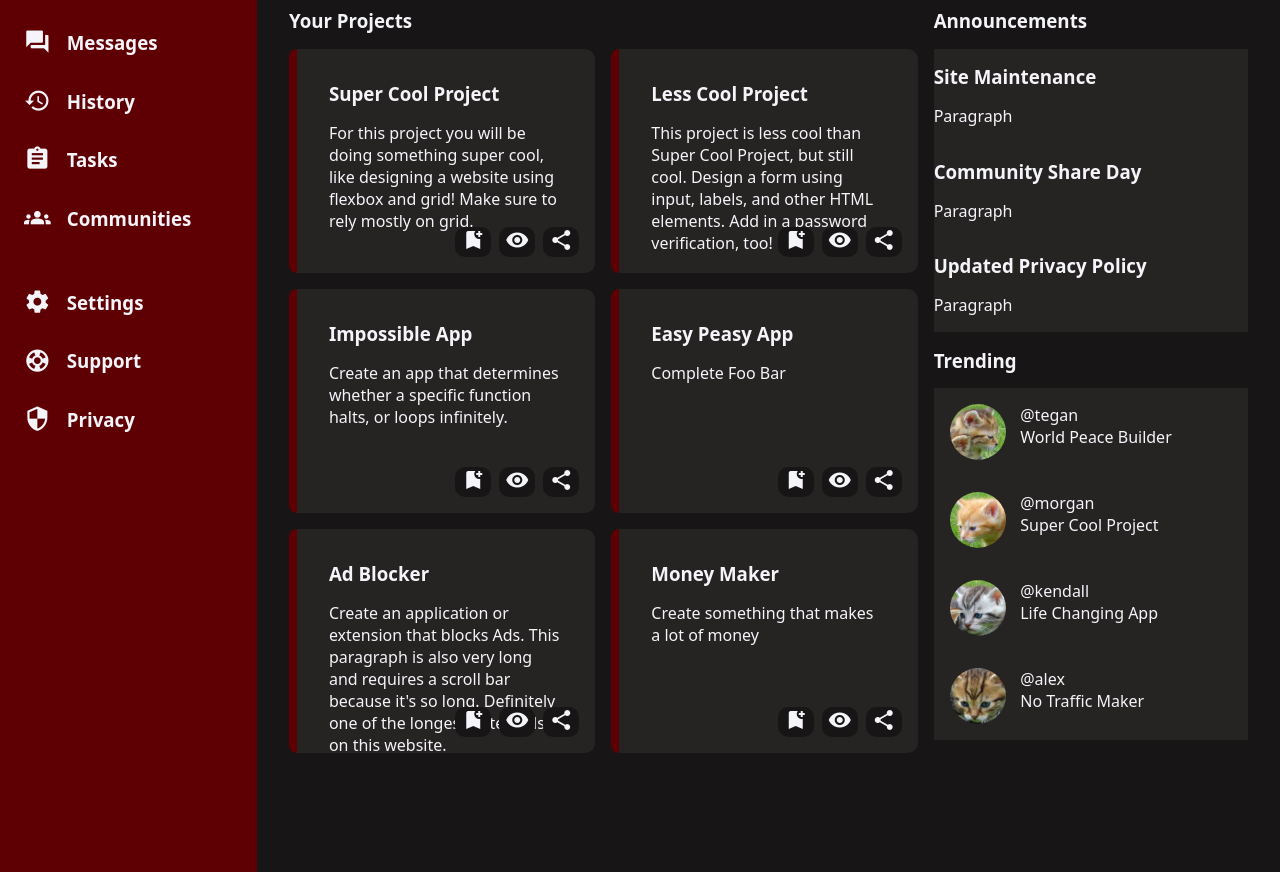
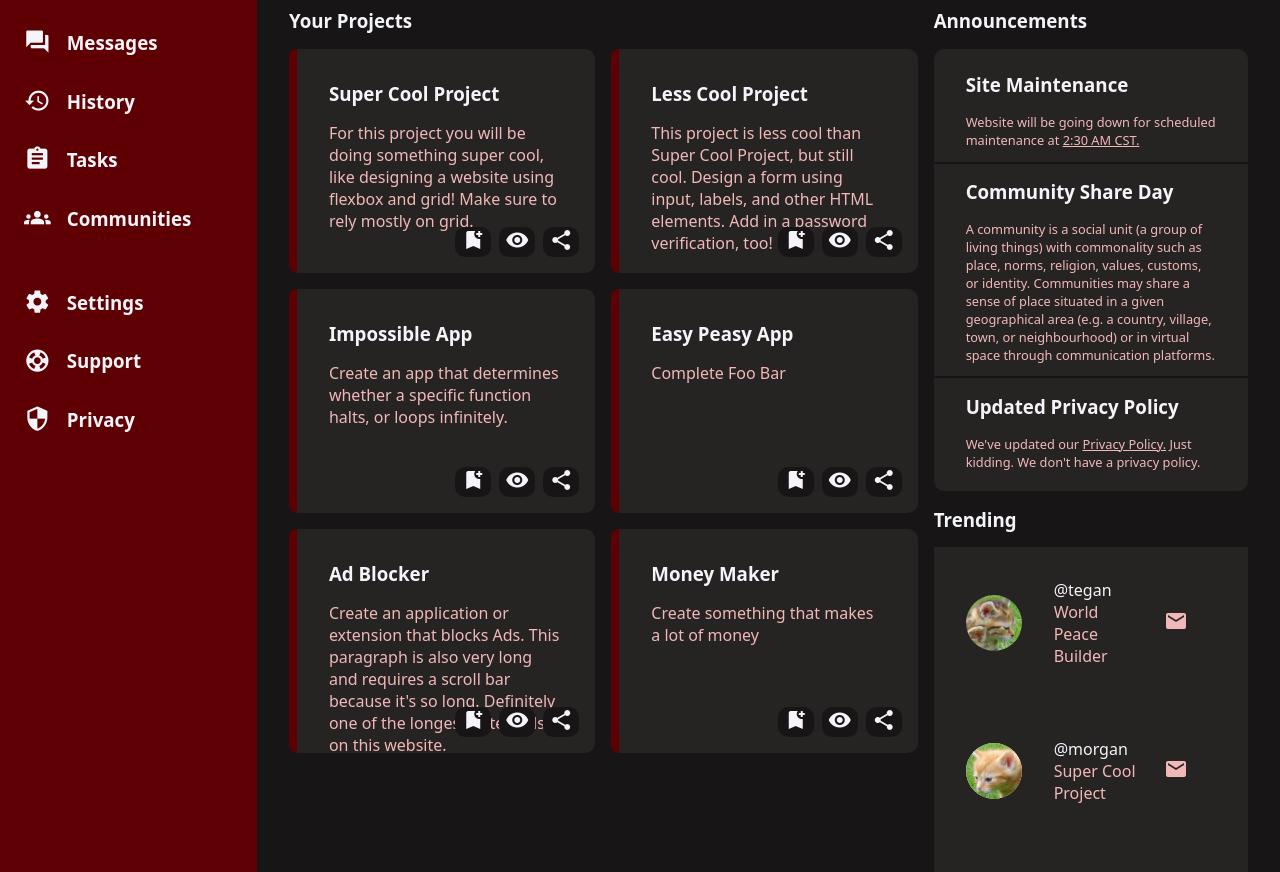
Before and after one commit to nathank07/odin-admin-dashboard, a plain HTML site: page index.html in a window 1280 px wide. Shown: the part 207-1079 px from the top of the page. Drawn offline with Linux system fonts and the light colour scheme.

Commit message:
Finished for now

```diff
--- a/index.html
+++ b/index.html
@@ -184,15 +184,17 @@
                     <div class="boxes">
                         <div class="box">
                             <h2>Site Maintenance</h2>
-                            <p>Paragraph</p>
+                            <p>Website will be going down for scheduled maintenance at <a href="https://www.google.com/search?q=2%3A30+AM+CST">2:30 AM CST.</a></p>
                         </div>
+                        <div class="line"></div>
                         <div class="box">
                             <h2>Community Share Day</h2>
-                            <p>Paragraph</p>
+                            <p>A community is a social unit (a group of living things) with commonality such as place, norms, religion, values, customs, or identity. Communities may share a sense of place situated in a given geographical area (e.g. a country, village, town, or neighbourhood) or in virtual space through communication platforms.</p>
                         </div>
+                        <div class="line"></div>
                         <div class="box">
                             <h2>Updated Privacy Policy</h2>
-                            <p>Paragraph</p>
+                            <p>We've updated our <a href="">Privacy Policy.</a> Just kidding. We don't have a privacy policy.</p>
                         </div>
                     </div>
                 </div>
@@ -205,6 +207,7 @@
                                 <div class="handle">@tegan</div>
                                 <div class="desc">World Peace Builder</div>
                             </div>
+                            <button class="transparent"><span class="material-icons">mail</span></button>
                         </div>
                         <div class="profile">
                             <img src="./images/cat2.jpeg" alt="morgan" class="pfp">
@@ -212,6 +215,7 @@
                                 <div class="handle">@morgan</div>
                                 <div class="desc">Super Cool Project</div>
                             </div>
+                            <button class="transparent"><span class="material-icons">mail</span></button>
                         </div>
                         <div class="profile">
                             <img src="./images/cat3.jpeg" alt="kendall" class="pfp">
@@ -219,6 +223,7 @@
                                 <div class="handle">@kendall</div>
                                 <div class="desc">Life Changing App</div>
                             </div>
+                            <button class="transparent"><span class="material-icons">mail</span></button>
                         </div>
                         <div class="profile">
                             <img src="./images/cat4.jpeg" alt="alex" class="pfp">
@@ -226,6 +231,8 @@
                                 <div class="handle">@alex</div>
                                 <div class="desc">No Traffic Maker</div>
                             </div>
+                            <button class="transparent"><span class="material-icons">mail</span></button>
+
                         </div>
                     </div>
                 </div>
--- a/styles.css
+++ b/styles.css
@@ -5,7 +5,9 @@
     --gap: 16px;
     --foreground-color: #262323;
     --background-color: #171515;
-    --theme-color: #5E0003
+    --subtitle-color: #f2b8b8;
+    --theme-color: #5E0003;
+    --small-text: 0.8rem;
 }
 
 *{
@@ -157,10 +159,26 @@ input{
 }
 .profile{
     display:grid;
-    grid-template-columns: 1fr 3fr;
+    grid-template-columns: 1fr 5fr 1fr;
     background-color: var(--foreground-color);
-    padding: 16px;
+    padding: calc(var(--gap)*2);
     box-sizing: border-box;
+    align-items: center;
+    justify-content: center;
+}
+.profile .pfp{
+    margin-right: calc(var(--gap)*2);
+}
+.profile .transparent span{
+    font-size: 1.5rem;
+    color: var(--subtitle-color);
+}
+.profile .transparent{
+    width: 5rem;
+    height: 5rem;
+}
+.profile .desc{
+    font-size: 1rem;
 }
 .stack{
     display: flex;
@@ -169,10 +187,21 @@ input{
 }
 .boxes{
     display: grid;
-    grid-template-rows: 1fr 1fr 1fr;
 }
 .box{
     background-color: var(--foreground-color);
+    padding: calc(var(--gap)*2);
+    padding-bottom: 0;
+    padding-top: 0;
+    box-sizing: border-box;
+}
+.boxes > :first-child{
+    border-radius: 10px 10px 0 0;
+    padding-top: calc(var(--gap) / 2);
+}
+.boxes > :last-child{
+    border-radius: 0 0 10px 10px;
+    padding-bottom: calc(var(--gap) / 2);
 }
 .projects, .announcements, .trending{
     display: flex;
@@ -181,7 +210,7 @@ input{
 .projects > *:last-child, .announcements > *:last-child, .trending > *:last-child{
     flex: initial;
 }
-a{
+.dashboard a{
     text-decoration: none;
 }
 h1{
@@ -190,8 +219,11 @@ h1{
 h2{
     font-size: var(--h2size);
 }
+.options .transparent{
+    background-color: var(--background-color);
+}
 .transparent{
-    background-color: var(--background-color);
+    background-color: transparent;
     border: transparent;
     border-radius: 10px;
 }
@@ -201,3 +233,19 @@ h2{
 p{
     word-wrap: break-word;
 }
+.boxes p{
+    font-size: var(--small-text);
+}
+p, .desc{
+    color: var(--subtitle-color);
+}
+.line{
+    color: var(--background-color);
+    width: 100%;
+    padding-left: var(--gap);
+    padding-right: var(--gap);
+    height: 2px;
+}
+a{
+    color:var(--subtitle-color);
+}
```
